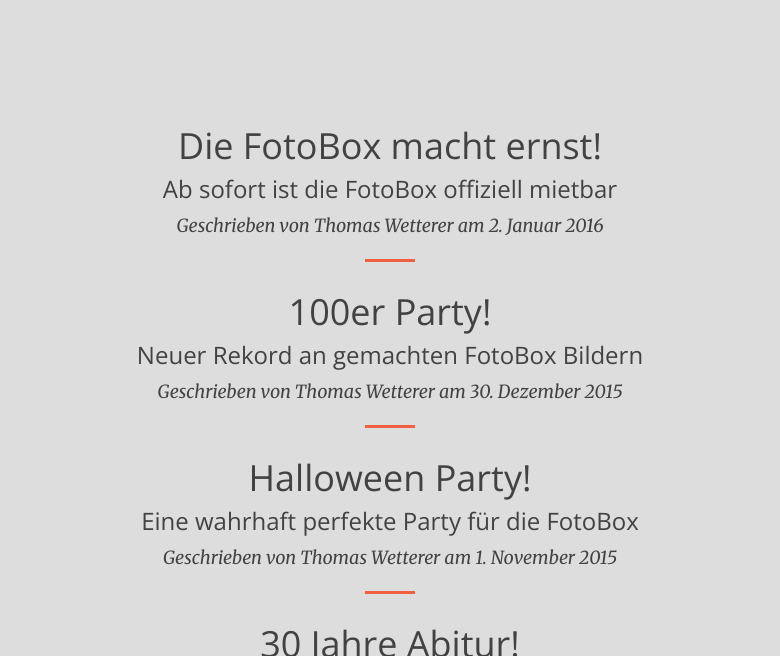
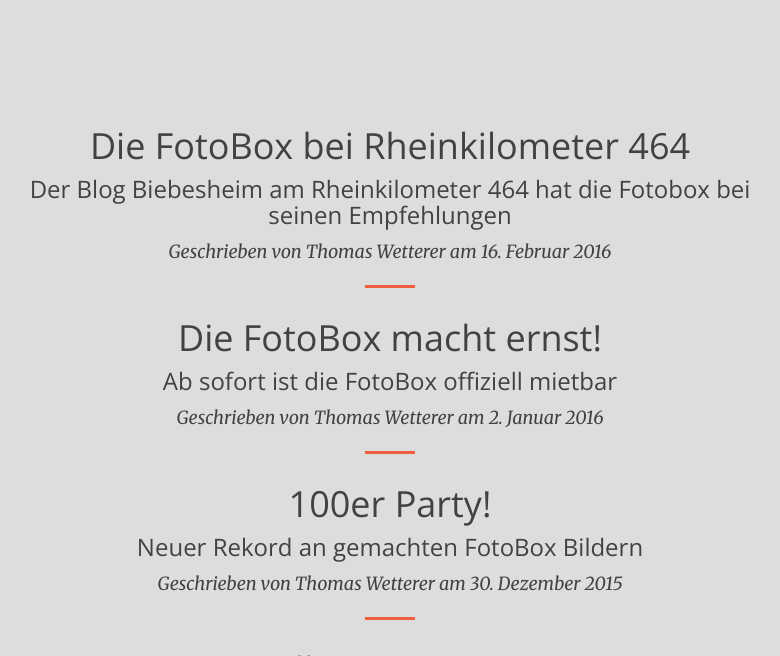
Before and after one commit to wetty/fotoboxo, a Jekyll site: the page built from news/index.html, in a window 1280 px wide and 900 px high, cut to the strip 244-900 px from the top of the window. Shown: the whole strip, without its empty margins (250-1030 px from the left). Built offline with Jekyll 4.4.1, drawn with Linux system fonts in a browser that asks for light colours.

Commit message:
Blogpost

```diff
--- /dev/null
+++ b/_posts/2016-02-16-fotobox-bei-rheinkilometer-464.md
@@ -0,0 +1,13 @@
+---
+layout: post
+title:  "Die FotoBox bei Rheinkilometer 464"
+subtitle: "Der Blog Biebesheim am Rheinkilometer 464 hat die Fotobox bei seinen Empfehlungen"
+date:   2016-02-16 08:42:56 +0100
+---
+Auf der Seite von [Biebesheim am Rheinkilometer 464] ist die FotoBox heute als Empfehlung in einem Artikel erschienen.
+
+Die Macher von [Biebesheim am Rheinkilometer 464] hatten im letzten Jahr bereits die Gelegenheit die FotoBox auf einem der Events auszuprobieren.
+
+Wir bedanken uns für den Bericht und grüßen herzlich nach Biebesheim.
+
+{% include _references.md %}
```
Also changed, not shown: _includes/_references.md (+1 -1 lines).
